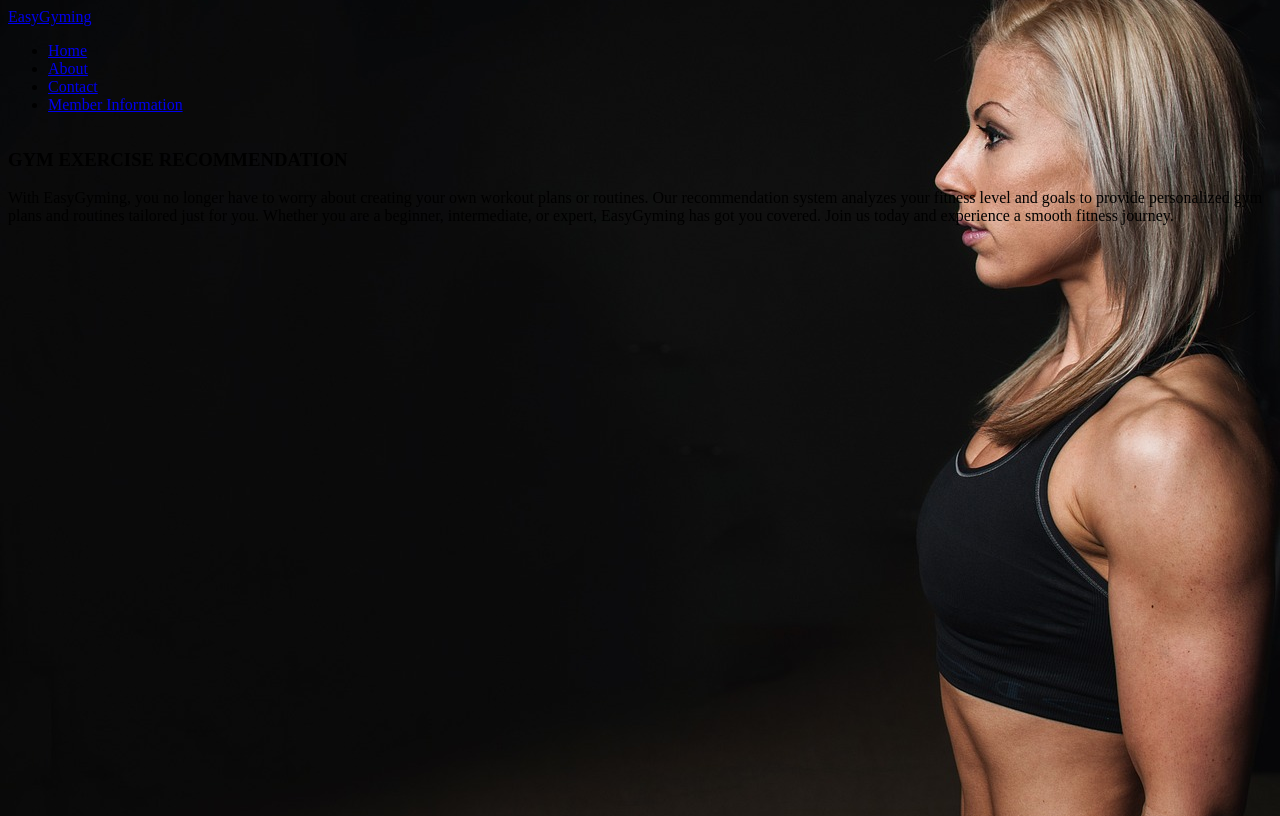
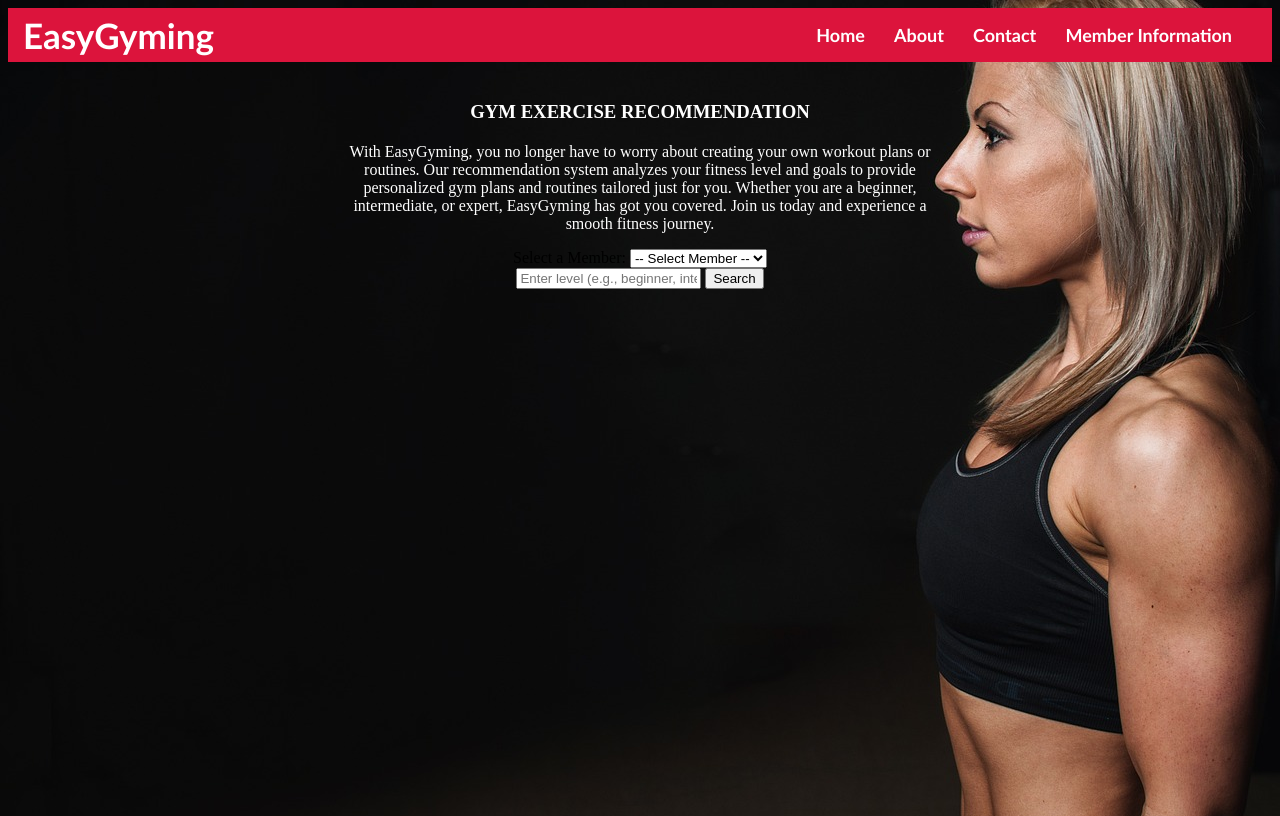
Before and after one commit to VictorOroo/Phase-1-Project-EasyGyming, a plain HTML site: page index.html in a window 1280 px wide. Drawn offline with Linux system fonts and the light colour scheme.

Commit message:
added css stylings

```diff
--- a/index.html
+++ b/index.html
@@ -25,6 +25,19 @@
           <h3>GYM EXERCISE RECOMMENDATION</h3>
           <p class="first-paragraph">With EasyGyming, you no longer have to worry about creating your own workout plans or routines. Our recommendation system analyzes your fitness level and goals to provide personalized gym plans and routines tailored just for you. Whether you are a beginner, intermediate, or expert, EasyGyming has got you covered. Join us today and experience a smooth fitness journey.</p>
         </div>
+        <div class="container">
+          <label for="members">Select a Member:</label>
+          <select id="members">
+            <option value="">-- Select Member --</option>
+          </select>
+          <div id="member-details"></div>
+
+          <div class="search-container">
+            <input type="text" id="level-search" placeholder="Enter level (e.g., beginner, intermediate, expert)">
+            <button id="search-button">Search</button>
+          </div>
+        </div>
+      </div>
 
 
 
--- a/styles.css
+++ b/styles.css
@@ -9,3 +9,60 @@ body {
     background-repeat: no-repeat;
     background-position: center center;
   }
+
+  * {
+    text-decoration: none;
+  }
+
+  .navbar {
+    background: crimson;
+    font-family: calibri;
+    padding-right: 15px;
+    padding-left: 15px;
+  }
+
+  .navdiv {
+    display: flex;
+    align-items: center;
+    justify-content: space-between;
+  }
+
+  .logo a {
+    font-size: 35px;
+    font-weight: 600;
+    color: white;
+  }
+
+  .nav-item {
+    display: inline-block;
+    margin-right: 25px;
+  }
+
+  .nav-item a {
+    color: white;
+    font-size: 18px;
+    font-weight: bold;
+  }
+
+  .main {
+    flex: 1;
+    display: flex;
+    align-items: flex-start;
+    justify-content: center;
+    margin-top: 50px;
+  }
+
+  .intro {
+    text-align: center;
+    padding: 20px;
+  }
+
+  .intro-content {
+    max-width: 600px;
+    margin: 0 auto;
+    color: white;
+  }
+
+  .first-paragraph {
+    margin-top: 20px;
+  }
```
